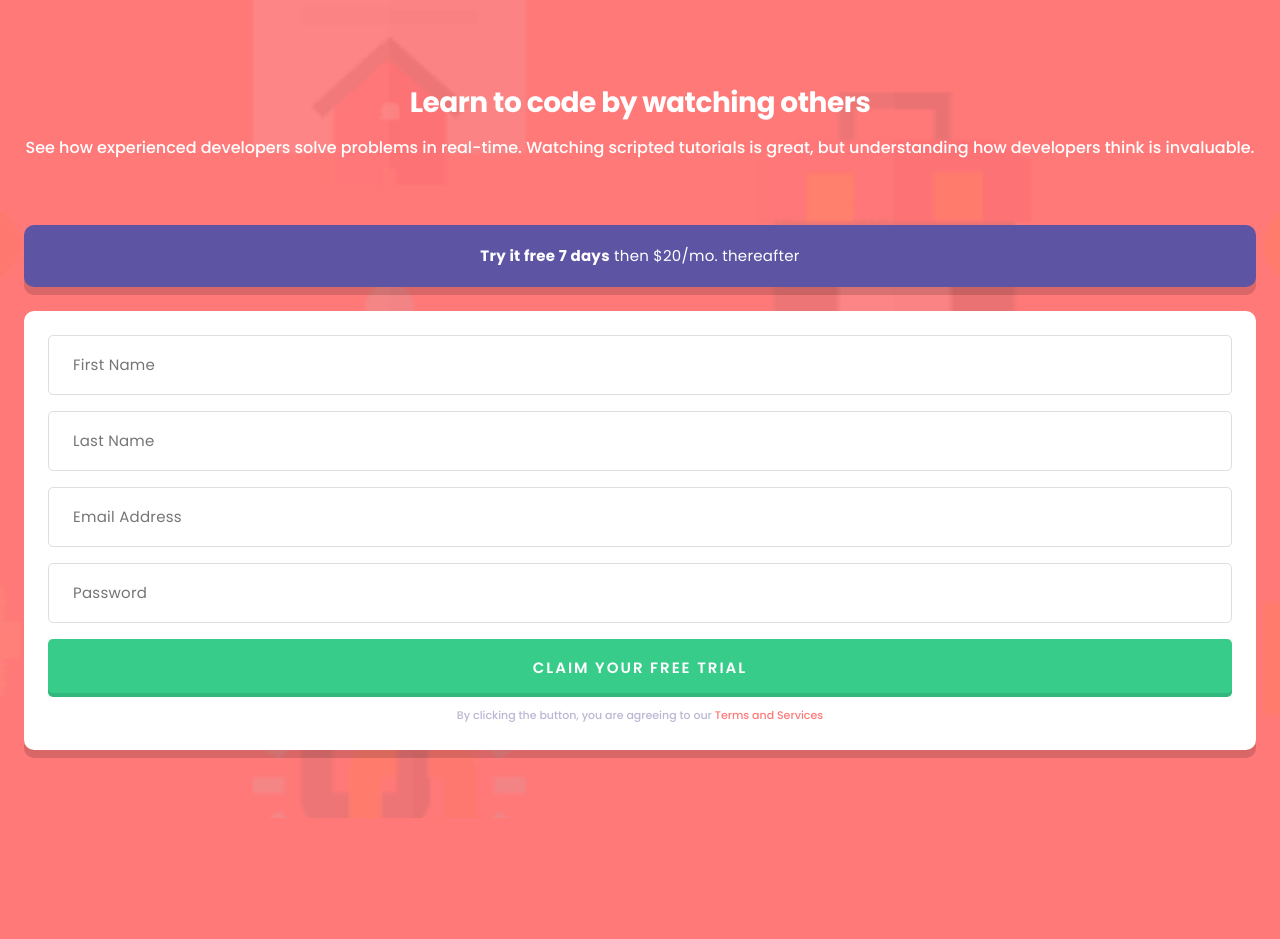
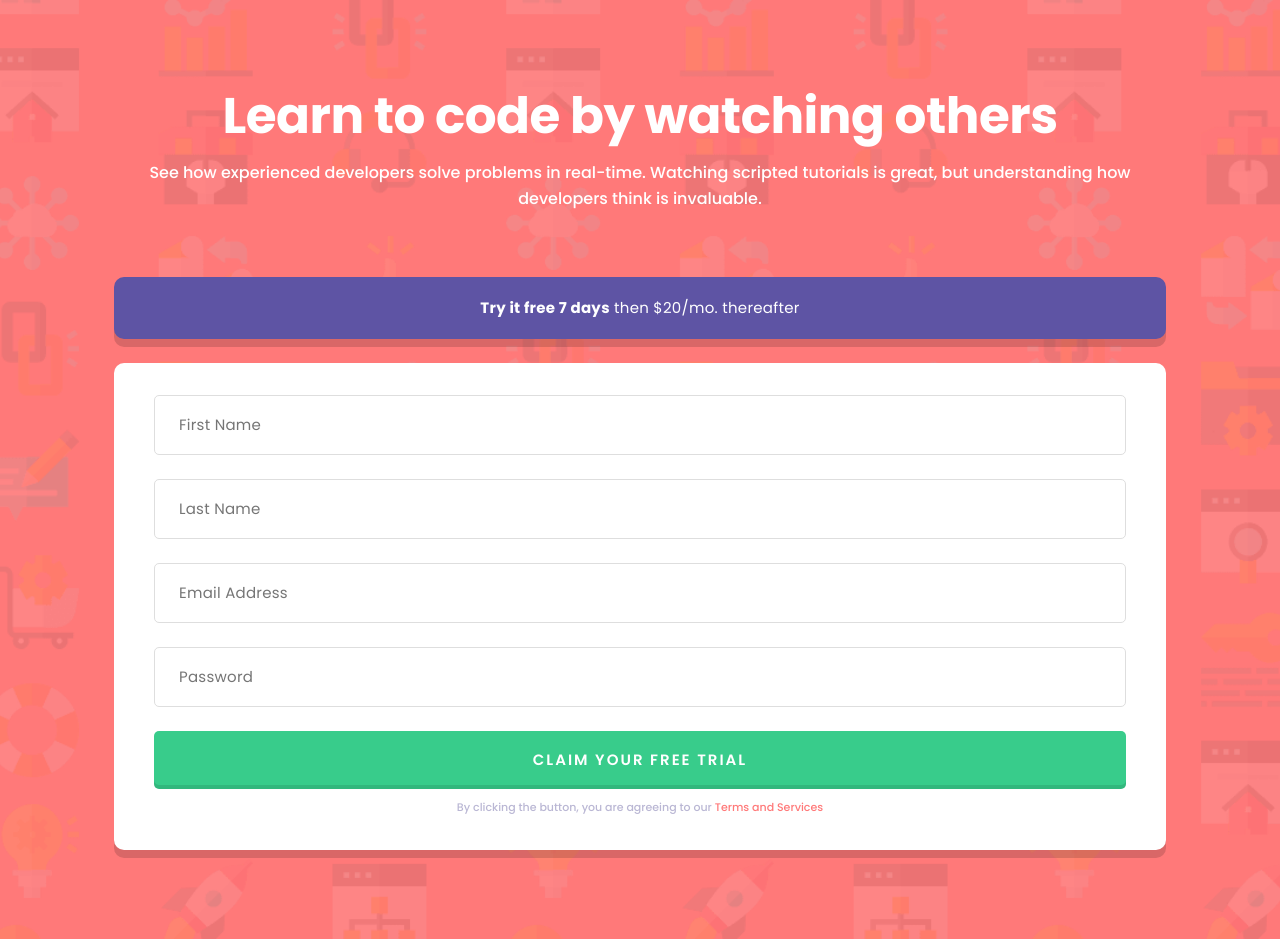
Before and after one commit to irfanoezen/intro-component-with-sign-up-form, a plain HTML site: page index.html in a window 1280 px wide. Before the commit the page ends 818 px from the top, so only its background shows below. Drawn offline with Linux system fonts and the light colour scheme.

Commit message:
Style tablet view

```diff
--- a/style.css
+++ b/style.css
@@ -73,6 +73,7 @@ body {
   background-image: url(assets/images/bg-intro-mobile.png);
   background-repeat: no-repeat;
   background-size: cover;
+  background-position: center;
   background-color: var(--red-400);
   font-family: "Poppins";
   /* 4. Add accessible line-height */
@@ -227,3 +228,26 @@ input[type="submit"] {
     color: var(--red-400);
   }
 }
+
+@media screen and (min-width: 768px) {
+  body {
+    background-image: url("assets/images/bg-intro-desktop.png");
+  }
+
+  .main {
+    padding: 89px 114px;
+  }
+
+  .title {
+    font-size: 50px;
+  }
+
+  .form {
+    padding: 32px 40px;
+    gap: 24px;
+  }
+
+  .terms {
+    margin-block-start: -16px;
+  }
+}
```
